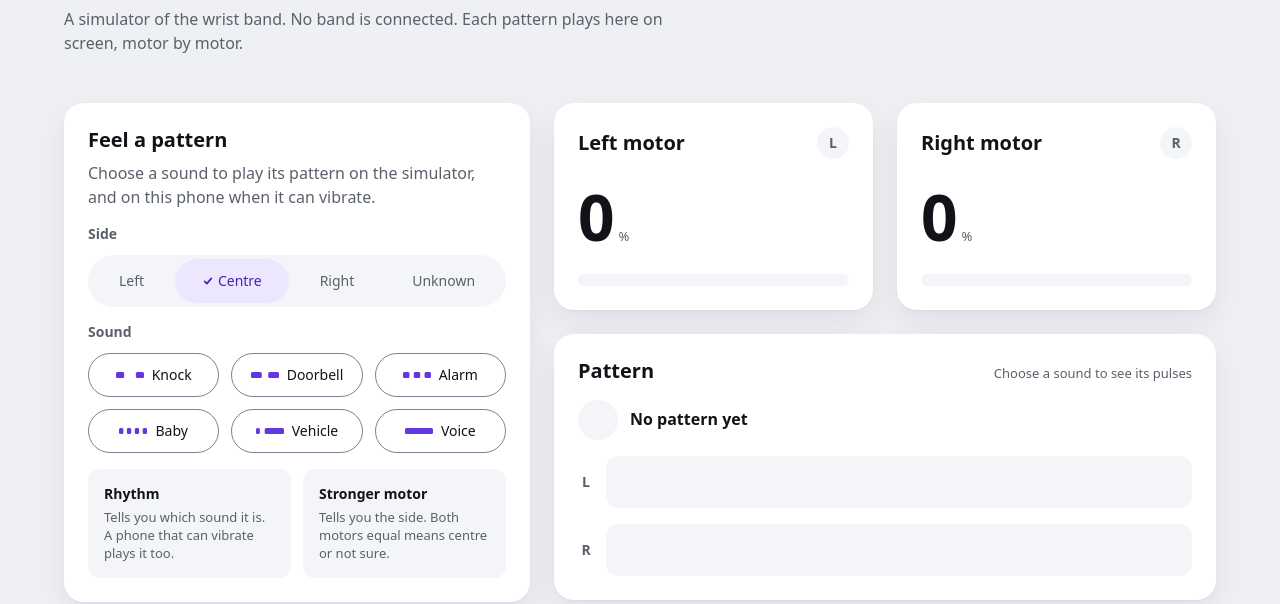
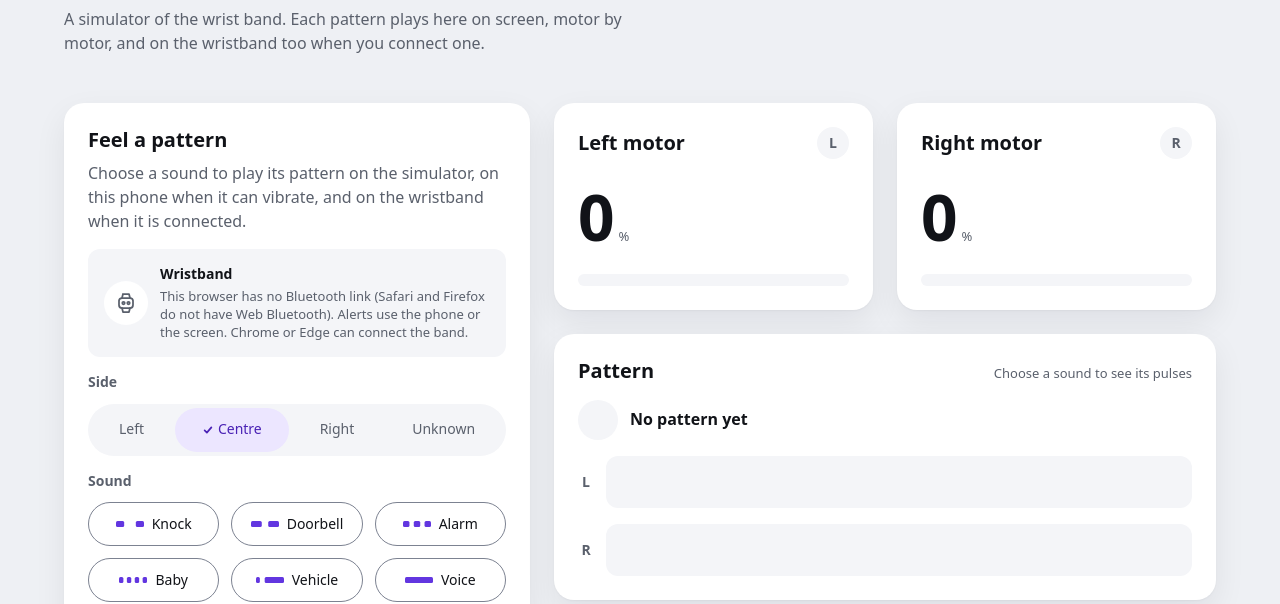
Before and after one commit to chrisbuildsonline/banshee-band, a website built with Vite: page band.html in a window 1280 px wide. Shown: the part 209-813 px from the top of the page. Built offline with nearby package versions, Linux system fonts and the light colour scheme.

Commit message:
connect band control on both pages

```diff
--- a/band.html
+++ b/band.html
@@ -34,15 +34,17 @@
       <section class="bb-title-block" aria-labelledby="page-title">
         <p class="bb-eyebrow">Learn the patterns</p>
         <h1 id="page-title" class="bb-title">Band simulator</h1>
-        <p class="bb-lede">A simulator of the wrist band. No band is connected. Each pattern plays here on screen, motor by motor.</p>
+        <p class="bb-lede">A simulator of the wrist band. Each pattern plays here on screen, motor by motor, and on the wristband too when you connect one.</p>
       </section>
 
       <div class="bb-band__layout">
         <section class="bb-card bb-feel" aria-labelledby="feel-title">
           <div class="bb-feel__intro">
             <h2 id="feel-title" class="bb-heading">Feel a pattern</h2>
-            <p class="bb-feel__lede">Choose a sound to play its pattern on the simulator, and on this phone when it can vibrate.</p>
+            <p class="bb-feel__lede">Choose a sound to play its pattern on the simulator, on this phone when it can vibrate, and on the wristband when it is connected.</p>
           </div>
+
+          <div class="bb-feel__band" id="band-connect"></div>
 
           <fieldset class="bb-sidepick">
             <legend class="bb-feel__label">Side</legend>
--- /dev/null
+++ b/src/band/connect.css
@@ -0,0 +1,74 @@
+/* The Wristband connect row (src/band/connect.ts): a raised tile with a glyph, the heading, the status line
+   and one pill. Design tokens only; the state is in words, never colour alone. */
+
+.bb-connect {
+  display: flex;
+  flex-wrap: wrap;
+  align-items: center;
+  gap: var(--bb-space-3);
+  padding: var(--bb-space-4);
+  border-radius: var(--bb-radius-control);
+  background-color: var(--bb-color-surface-raised);
+  color: var(--bb-color-text);
+}
+
+.bb-connect__glyph {
+  display: grid;
+  flex: none;
+  place-items: center;
+  width: var(--bb-target-min);
+  height: var(--bb-target-min);
+  border-radius: var(--bb-radius-pill);
+  background-color: var(--bb-color-surface);
+  color: var(--bb-color-text-muted);
+}
+
+.bb-connect__glyph svg {
+  width: var(--bb-space-5);
+  height: var(--bb-space-5);
+  fill: none;
+  stroke: currentColor;
+  stroke-width: 1.75;
+  stroke-linecap: round;
+  stroke-linejoin: round;
+}
+
+.bb-connect[data-state='connected'] .bb-connect__glyph {
+  background-color: var(--bb-color-accent-tint);
+  color: var(--bb-color-accent-strong);
+}
+
+.bb-connect__text {
+  display: grid;
+  flex: 1 1 0;
+  gap: var(--bb-space-1);
+  min-width: 0;
+}
+
+.bb-connect__title {
+  margin: 0;
+  font-size: var(--bb-type-label-size);
+  line-height: var(--bb-type-label-line);
+  font-weight: var(--bb-type-heading-weight);
+}
+
+.bb-connect__status {
+  margin: 0;
+  color: var(--bb-color-text-muted);
+  font-size: var(--bb-type-caption-size);
+  line-height: var(--bb-type-caption-line);
+}
+
+.bb-connect[data-state='connected'] .bb-connect__status {
+  color: var(--bb-color-accent-strong);
+}
+
+.bb-connect__action {
+  flex: none;
+}
+
+@media (max-width: 720px) {
+  .bb-connect__action {
+    flex: 1 1 100%;
+  }
+}
--- /dev/null
+++ b/src/band/connect.ts
@@ -0,0 +1,88 @@
+import { bandStatusText } from './labels';
+import type { BandLink } from './types';
+import './connect.css';
+
+const SVG = 'http://www.w3.org/2000/svg';
+
+/** A small wristband: the strap and the case with two motor dots. Decoration only. */
+function bandGlyph(): SVGSVGElement {
+  const svg = document.createElementNS(SVG, 'svg');
+  svg.setAttribute('viewBox', '0 0 24 24');
+  svg.setAttribute('aria-hidden', 'true');
+  for (const [tag, attrs] of [
+    ['path', { d: 'M9 3h6l1 4M9 3 8 7M9 21h6l1-4M9 21l-1-4' }],
+    ['rect', { x: 5, y: 7, width: 14, height: 10, rx: 3 }],
+    ['circle', { cx: 9.5, cy: 12, r: 1.25 }],
+    ['circle', { cx: 14.5, cy: 12, r: 1.25 }],
+  ] as const) {
+    const node = document.createElementNS(SVG, tag);
+    for (const [k, v] of Object.entries(attrs)) node.setAttribute(k, String(v));
+    svg.append(node);
+  }
+  return svg;
+}
+
+/** What `mountBandConnect` returns. */
+export interface BandConnect {
+  /** The row element. */
+  readonly element: HTMLElement;
+}
+
+/**
+ * Mounts the Wristband connect row into `host`: a band glyph, the heading "Wristband", the status line
+ * (`role="status"`, polite) and one pill. Idle: the near-black "Connect band" primary pill; connecting: a
+ * disabled "Connecting…"; connected: a "Disconnect" secondary pill. Without Web Bluetooth there is no button,
+ * only the honest line. The press calls `link.connect()` inside the click, as the chooser needs. When the state
+ * becomes `connected` after a press here, `options.onConnected` is called once.
+ */
+export function mountBandConnect(host: HTMLElement, link: BandLink, options: { onConnected?(): void } = {}): BandConnect {
+  const row = document.createElement('div');
+  row.className = 'bb-connect';
+  const glyph = document.createElement('span');
+  glyph.className = 'bb-connect__glyph';
+  glyph.append(bandGlyph());
+  const text = document.createElement('div');
+  text.className = 'bb-connect__text';
+  const title = document.createElement('p');
+  title.className = 'bb-connect__title';
+  title.textContent = 'Wristband';
+  const status = document.createElement('p');
+  status.className = 'bb-connect__status';
+  status.setAttribute('role', 'status');
+  status.setAttribute('aria-live', 'polite');
+  text.append(title, status);
+  const action = document.createElement('button');
+  action.type = 'button';
+  action.dataset.band = 'action';
+  row.append(glyph, text, action);
+  host.append(row);
+
+  let pressed = false;
+
+  function render(): void {
+    const state = link.state();
+    row.dataset.state = state;
+    status.textContent = bandStatusText(state, link.problem(), link.deviceName());
+    // No Bluetooth: no button at all, only the honest line (a hidden pill would still take up a tab stop's look).
+    if (state === 'unsupported') action.remove();
+    action.disabled = state === 'connecting';
+    action.className = `bb-pill ${state === 'connected' ? 'bb-pill--secondary' : 'bb-pill--primary'} bb-connect__action`;
+    action.textContent = state === 'connected' ? 'Disconnect' : state === 'connecting' ? 'Connecting…' : 'Connect band';
+    if (state === 'connected' && pressed) {
+      pressed = false;
+      options.onConnected?.();
+    } else if (state === 'idle') pressed = false;
+  }
+
+  action.addEventListener('click', () => {
+    if (link.state() === 'connected') {
+      link.disconnect();
+      return;
+    }
+    pressed = true;
+    void link.connect();
+  });
+  link.subscribe(render);
+  render();
+  return { element: row };
+}
--- a/src/band/index.ts
+++ b/src/band/index.ts
@@ -9,5 +9,6 @@ export { browserScheduler, createSegmentPlayer, type Levels, type Scheduler, typ
 export { createPhoneOutput } from './phone-output';
 export { bandStatusText, classLabel, patternName, percentOf, pulseCount, sideText } from './labels';
 export { createBandLink, type BluetoothLike } from './ble-output';
+export { mountBandConnect, type BandConnect } from './connect';
 export * from './protocol';
 export { mountBandSimulator, type BandSimulator } from './simulator';
--- a/src/ui/band-page.ts
+++ b/src/ui/band-page.ts
@@ -1,7 +1,7 @@
 // Band simulator page: the phone status pill, the Feel a pattern card, and the wiring from a chosen sound
-// through the real haptics engine to the simulator and, when it can vibrate, the phone.
-// No microphone, no clip, no log, no network, no permission.
-import { classLabel, createPhoneOutput, mountBandSimulator } from '../band';
+// through the real haptics engine to the simulator, the phone when it can vibrate, and the wristband when it
+// is connected (Web Bluetooth, only after a press of Connect band). No microphone, clip, log or network.
+import { classLabel, createBandLink, createPhoneOutput, mountBandConnect, mountBandSimulator } from '../band';
 import type { SoundEvent, Urgency } from '../events';
 import { PATTERN_CLASSES, createHapticEngine, loadPatterns, type HapticClass, type HapticCommand, type Side } from '../haptics';
 import { initThemeControl } from './theme';
@@ -88,6 +88,8 @@ function start(): void {
   document.getElementById('phone-status-slot')!.append(statusPill(vibrates));
 
   const simulator = mountBandSimulator(document.getElementById('band-simulator')!);
+  const band = createBandLink();
+  mountBandConnect(document.getElementById('band-connect')!, band);
   const message = document.querySelector<HTMLElement>('.bb-feel__message')!;
   const chips = document.getElementById('sound-chips')!;
   const selectedSide = (): Side => (document.querySelector<HTMLInputElement>('input[name="side"]:checked')?.value ?? 'centre') as Side;
@@ -107,6 +109,7 @@ function start(): void {
       message.textContent = '';
       simulator.output.play(command);
       if (phone.available()) phone.play(command);
+      if (band.output.available()) band.output.play(command);
     });
     chips.append(chip);
   }
```
Also changed, not shown: index.html (+1 -1 lines), tests/band/styles.test.ts (+1 -1 lines).
